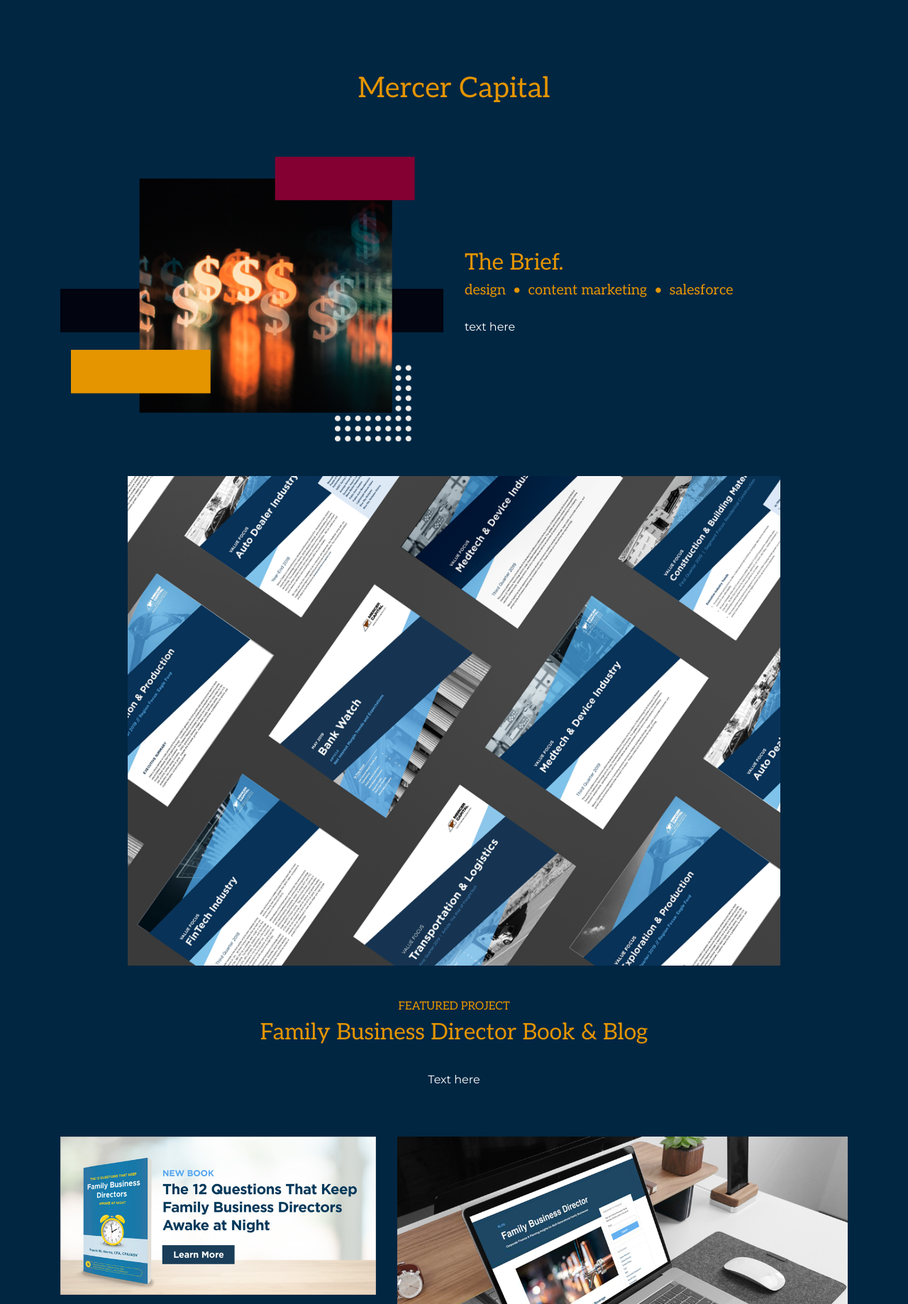
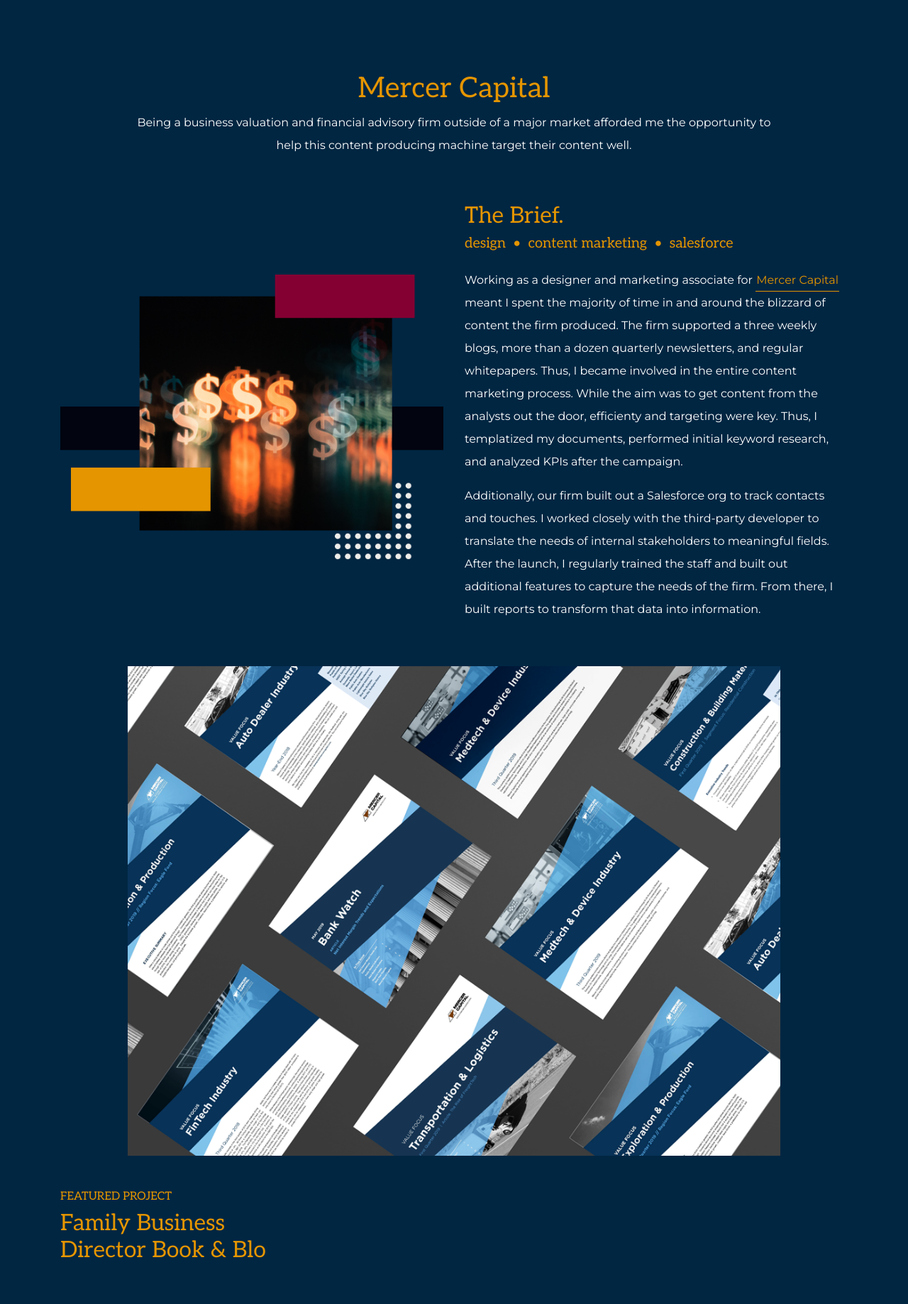
Before and after one commit to sawiggins/portfolio, a Gatsby site: page /portfolio/mercer-capital in a window 1280 px wide. Shown: the part 62-1900 px from the top of the page at 71% size. Built offline with nearby package versions, Linux system fonts and the light colour scheme; Gatsby itself is replaced by a stand-in of ours.

Commit message:
feat: add content to portfolio pages

```diff
--- a/src/components/portfolio-header.js
+++ b/src/components/portfolio-header.js
@@ -1,13 +1,15 @@
 import React from 'react'
-import { Container, Row } from 'react-bootstrap'
+import { Container, Col, Row } from 'react-bootstrap'
 
 const PortfolioHeader = ({title, description}) => {
   return (
     <>
       <Container>
         <Row className="py-5 mt-5 flex-column">
-          <h1 className="text-center">{title}</h1>
-          <p className="text-center">{description}</p>
+          <Col md={{span: 10, offset: 1}}>
+            <h1 className="text-center">{title}</h1>
+            <p className="text-center">{description}</p>
+          </Col>
         </Row>
       </Container>
     </>
--- a/src/pages/portfolio/mercer-capital.js
+++ b/src/pages/portfolio/mercer-capital.js
@@ -19,7 +19,7 @@ const MercerCapital = () => {
       <SiteNav />
       <PortfolioHeader
         title="Mercer Capital"
-        description=''
+        description='Being a business valuation and financial advisory firm outside of a major market afforded me the opportunity to help this content producing machine target their content well.'
       />
       <Container>
         <Row className='align-items-center'>
@@ -30,7 +30,10 @@ const MercerCapital = () => {
             <h2 className="mb-2">The Brief.</h2>
             <h5 className="mb-4">design&nbsp;&nbsp;•&nbsp;&nbsp;content marketing&nbsp;&nbsp;•&nbsp;&nbsp;salesforce</h5>
             <p>
-             text here
+              Working as a designer and marketing associate for <a href="https://github.com/prawnpdf/prawn" target="_blank" rel="noopener noreferrer" className="link-animate">Mercer Capital</a>  meant I spent the majority of time in and around the blizzard of content the firm produced. The firm supported a three weekly blogs, more than a dozen quarterly newsletters, and regular whitepapers. Thus, I became involved in the entire content marketing process. While the aim was to get content from the analysts out the door, efficienty and targeting were key. Thus, I templatized my documents, performed initial keyword research, and analyzed KPIs after the campaign.
+            </p>
+            <p>
+              Additionally, our firm built out a Salesforce org to track contacts and touches. I worked closely with the third-party developer to translate the needs of internal stakeholders to meaningful fields. After the launch, I regularly trained the staff and built out additional features to capture the needs of the firm. From there, I built reports to transform that data into information.
             </p>
           </Col>
         </Row>
@@ -42,12 +45,16 @@ const MercerCapital = () => {
             <img src={MercerNewsletters} alt='Mercer Capital newlsetters for content marketing' />
           </Col>
         </Row>
-        <Row className="flex-column align-items-center">
-          <h6>FEATURED PROJECT</h6>
-          <h2>Family Business Director Book &amp; Blog</h2>
-          <p>
-            Text here
-          </p>
+        <Row>
+        <Col md={4}>
+            <h6>FEATURED PROJECT</h6>
+            <h2>Family Business Director Book &amp; Blo</h2>
+          </Col>
+          <Col md={8}>
+            <p>
+
+            </p>
+          </Col>
         </Row>
         <Row className='my-5'>
           <Col lg={5} className="d-flex flex-column justify-content-between">
```
Also changed, not shown: src/pages/portfolio/stjude-cloud.js (+21 -8 lines).
